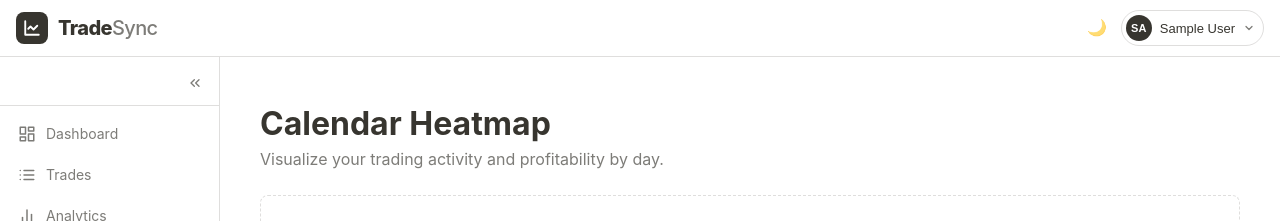
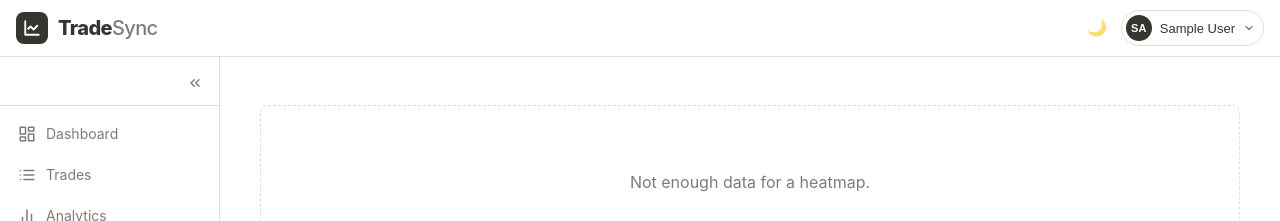
Before and after one commit to Meamanbishnoi/TradeSync, a Next.js app: page /heatmap in a window 1280 px wide. Shown: the top 221 px of the page. Built offline with nearby package versions, Linux system fonts and the light colour scheme; no server answers; the database is empty; sample sign-in values are in the browser's storage.

Commit message:
Remove heatmap page heading and subtitle

```diff
--- a/src/app/heatmap/page.tsx
+++ b/src/app/heatmap/page.tsx
@@ -26,11 +26,6 @@ export default async function HeatmapPage() {
 
   return (
     <div style={{ paddingTop: "16px", paddingBottom: "64px" }}>
-      <header style={{ marginBottom: "24px" }}>
-        <h1 style={{ fontSize: "32px", margin: 0 }}>Calendar Heatmap</h1>
-        <p style={{ color: "var(--text-secondary)", margin: 0, marginTop: "4px" }}>Visualize your trading activity and profitability by day.</p>
-      </header>
-
       {trades.length === 0 ? (
         <div style={{ textAlign: "center", padding: "64px", border: "1px dashed var(--border-color)", borderRadius: "8px", color: "var(--text-secondary)" }}>
           <p style={{ marginBottom: "16px" }}>Not enough data for a heatmap.</p>
```
